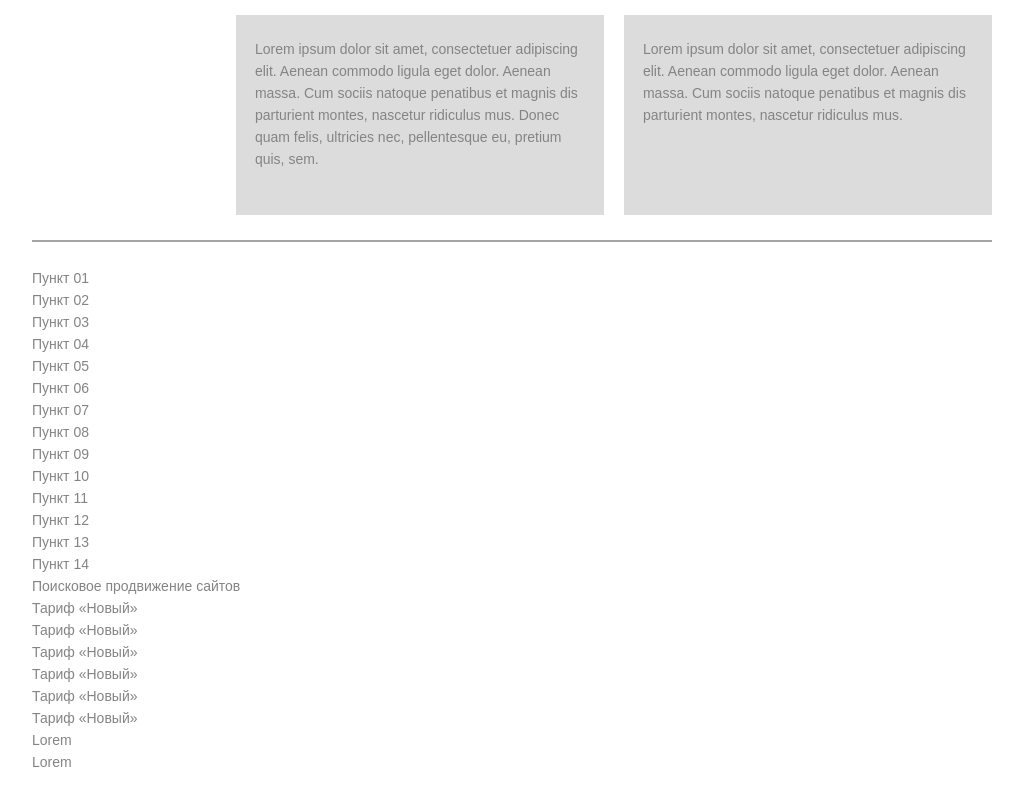
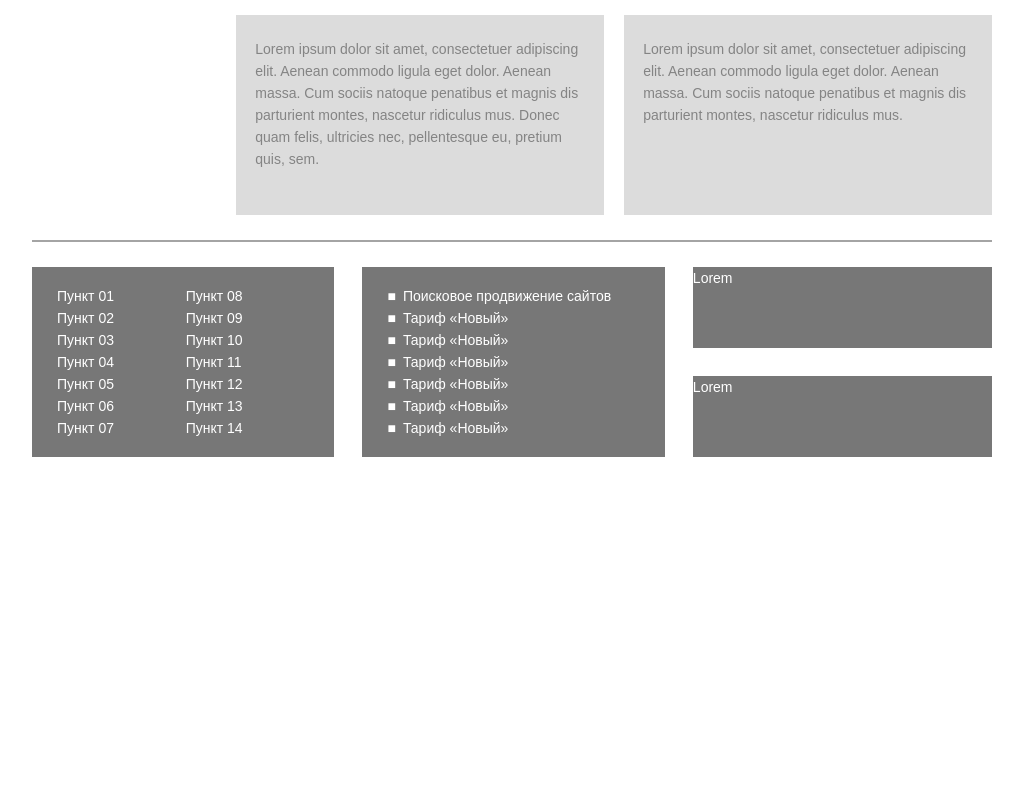
Before and after one commit to Diana-Dyakovskaya/test_for_increase, a website: page app/index.html in a window 1280 px wide. Shown: the part 738-1536 px from the top of the page, without its empty margins (128-1151 px from the left). After the commit the page ends 1220 px from the top, so only its background shows below. Drawn offline with Linux system fonts and the light colour scheme.

Commit message:
upd html, add styles footer, media

```diff
--- a/app/index.html
+++ b/app/index.html
@@ -122,8 +122,8 @@
   <footer class="page__footer footer">
     <div class="container">
       <div class="footer__row">
-        <div class="footer__block">
-          <ul class="footer__list">
+        <div class="footer__block footer__block_flex">
+          <ul class="footer__list footer__list_column">
             <li class="footer__item">Пункт 01</li>
             <li class="footer__item">Пункт 02</li>
             <li class="footer__item">Пункт 03</li>
@@ -131,6 +131,8 @@
             <li class="footer__item">Пункт 05</li>
             <li class="footer__item">Пункт 06</li>
             <li class="footer__item">Пункт 07</li>
+          </ul>
+          <ul class="footer__list footer__list_column">
             <li class="footer__item">Пункт 08</li>
             <li class="footer__item">Пункт 09</li>
             <li class="footer__item">Пункт 10</li>
@@ -141,19 +143,19 @@
           </ul>
         </div>
         <div class="footer__block block">
-          <ul class="block__list">
-            <li class="block__item">Поисковое продвижение сайтов</li>
-            <li class="block__item"><a class="block__link" href="#">Тариф «Новый»</a></li>
-            <li class="block__item"><a class="block__link" href="#">Тариф «Новый»</a></li>
-            <li class="block__item"><a class="block__link" href="#">Тариф «Новый»</a></li>
-            <li class="block__item"><a class="block__link" href="#">Тариф «Новый»</a></li>
-            <li class="block__item"><a class="block__link" href="#">Тариф «Новый»</a></li>
-            <li class="block__item"><a class="block__link" href="#">Тариф «Новый»</a></li>
+          <ul class="footer__list block__list">
+            <li class="block__item"><span class="marker">■</span>Поисковое продвижение сайтов</li>
+            <li class="block__item"><a class="block__link" href="#"><span class="marker">■</span>Тариф «Новый»</a></li>
+            <li class="block__item"><a class="block__link" href="#"><span class="marker">■</span>Тариф «Новый»</a></li>
+            <li class="block__item"><a class="block__link" href="#"><span class="marker">■</span>Тариф «Новый»</a></li>
+            <li class="block__item"><a class="block__link" href="#"><span class="marker">■</span>Тариф «Новый»</a></li>
+            <li class="block__item"><a class="block__link" href="#"><span class="marker">■</span>Тариф «Новый»</a></li>
+            <li class="block__item"><a class="block__link" href="#"><span class="marker">■</span>Тариф «Новый»</a></li>
           </ul>
         </div>
         <div class="footer__block block-right">
-          <p class="block-right__top">Lorem</p>
-          <p class="block-right__bottom">Lorem</p>
+          <p class="block-right__line">Lorem</p>
+          <p class="block-right__line">Lorem</p>
         </div>
       </div>
     </div>
--- a/app/styles/main.scss
+++ b/app/styles/main.scss
@@ -145,7 +145,7 @@ body {
 }
 
 .aside {
-  flex: 1 1 19.1%;
+  flex: 1 0 184px;
   background-color: #777777;
   margin-bottom: auto;
   padding: 20px 13px 40px;
@@ -218,3 +218,100 @@ body {
     background-color: #dcdcdc;
   }
 }
+
+.footer {
+  color: #ffffff;
+
+  &__row {
+    display: flex;
+    gap: 28px;
+  }
+
+  &__block {
+    flex: 1 1 33.33%;
+  }
+
+  &__block:not(:last-child) {
+    padding: 18px 25px;
+    background-color: #777777;
+  }
+
+  &__block_flex {
+    display: flex;
+    justify-content: start;
+    gap: 5px;
+  }
+
+  &__list_column {
+    flex: 1 1 50%;
+  }
+
+  .marker {
+    margin-right: 7px;
+  }
+
+  .block-right {
+    display: flex;
+    flex-direction: column;
+    gap: 28px;
+  }
+
+  .block-right__line {
+    flex: 1 1 50%;
+    background-color: #777777;
+  }
+}
+
+@media (max-width: 993px) {
+  .container {
+    margin: 25px 25px;
+  }
+
+  .content__card {
+    flex: 1 1 20%;
+  }
+}
+
+@media (max-width: 769px) {
+  .main {
+    &__bottom {
+      flex-direction: column;
+    }
+
+    .bottom__block {
+      flex: 1 1 100%;
+    }
+  }
+
+  .footer {
+    &__row {
+      flex-direction: column;
+    }
+
+    &__block {
+      flex: 1 1 100%;
+    }
+
+    .block-right {
+      flex-direction: row;
+    }
+  }
+}
+
+@media (max-width: 577px) {
+  .page__content {
+    flex-direction: column;
+  }
+
+  .aside {
+    flex: 1 1 100%;
+
+    &__content {
+      max-width: 100%;
+    }
+  }
+
+  .main {
+    flex: 1 1 100%;
+  }
+}
```
Also changed, not shown: app/css/app.min.css.
